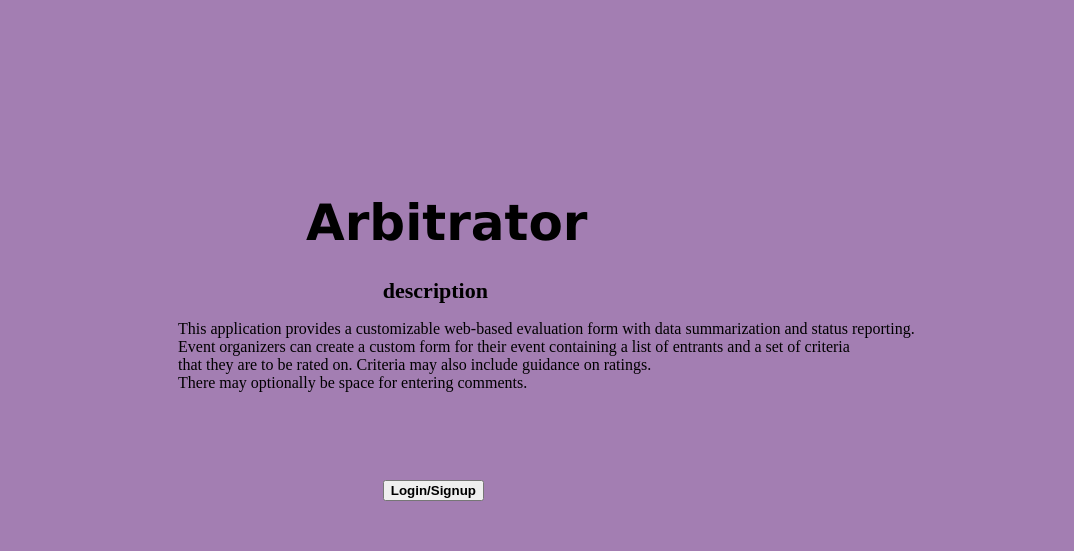
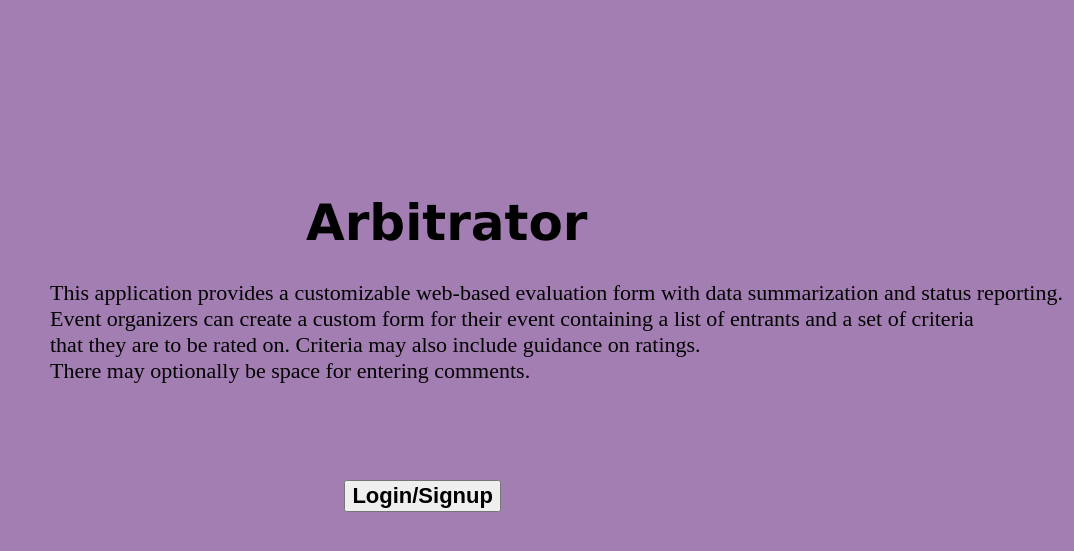
Before and after one commit to Winternight9/Arbitrator, a Django app: page /arbitrator/ in a window 1280 px wide. Shown: the top 551 px of the page, without its empty margins (206-1280 px from the left). Run offline with Django 3.2, Linux system fonts and the light colour scheme.

Commit message:
increase size of button

```diff
--- a/arbitrator/static/css/index.css
+++ b/arbitrator/static/css/index.css
@@ -17,9 +17,11 @@ body {
     left:46%;
 }
 #login-signup {
+    size: 150%;
+    font-size: 22px;
     position: absolute;
     top: 60%;
-    left:46%;
+    left:43%;
     color:black;
     font-weight:bold;
     animation: myanimation 10s infinite;
@@ -34,8 +36,9 @@ body {
   }
 
 #description {
+    font-size: 22px;
     position: absolute;
-    top: 40%;
-    left:30%;
+    top: 35%;
+    left:20%;
 
 }
--- a/arbitrator/templates/arbitrator/index.html
+++ b/arbitrator/templates/arbitrator/index.html
@@ -6,7 +6,6 @@
 <body>
 
 <h1 id="logo"> Arbitrator</h1>
-<h3 id="short-description">description</h3>
 <div id ="description">
 This application provides a customizable web-based evaluation form with data summarization and status reporting.
 <br> Event organizers can create a custom form for their event containing a list of entrants and a set of criteria
```
